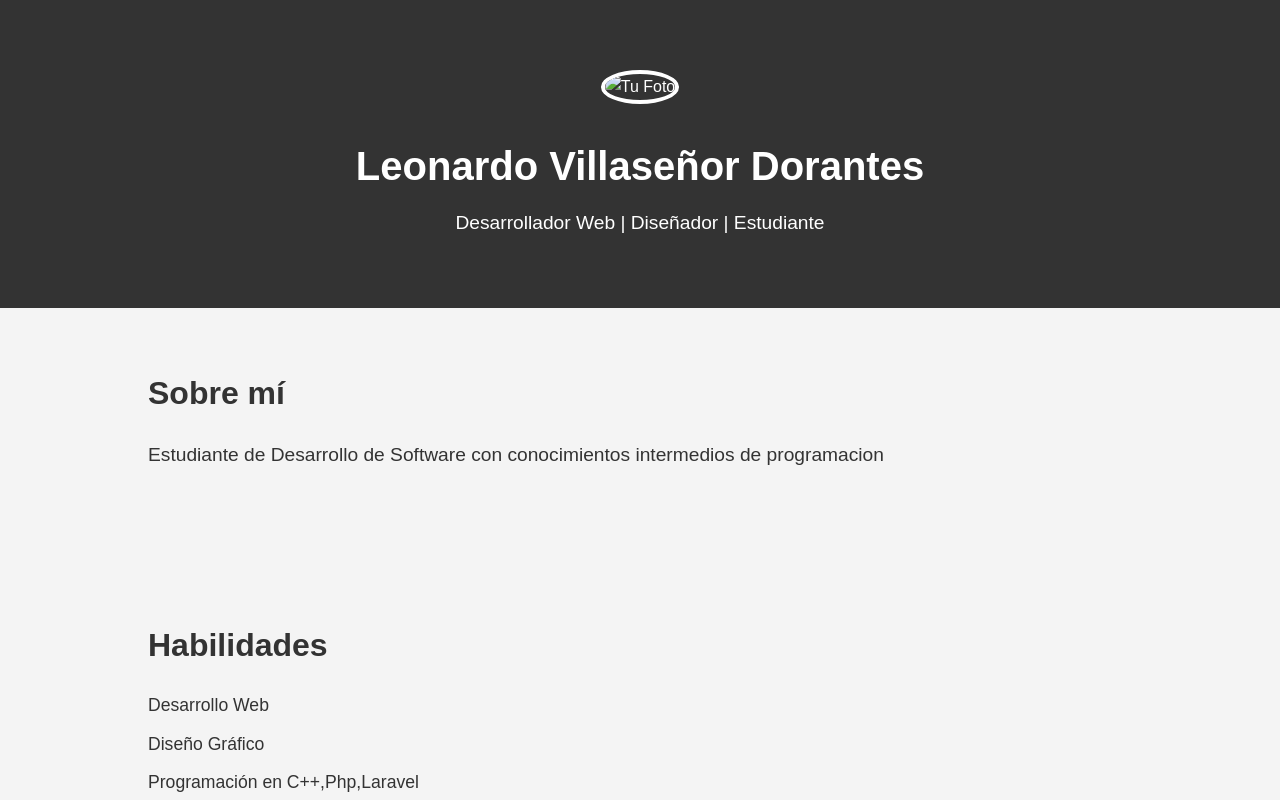
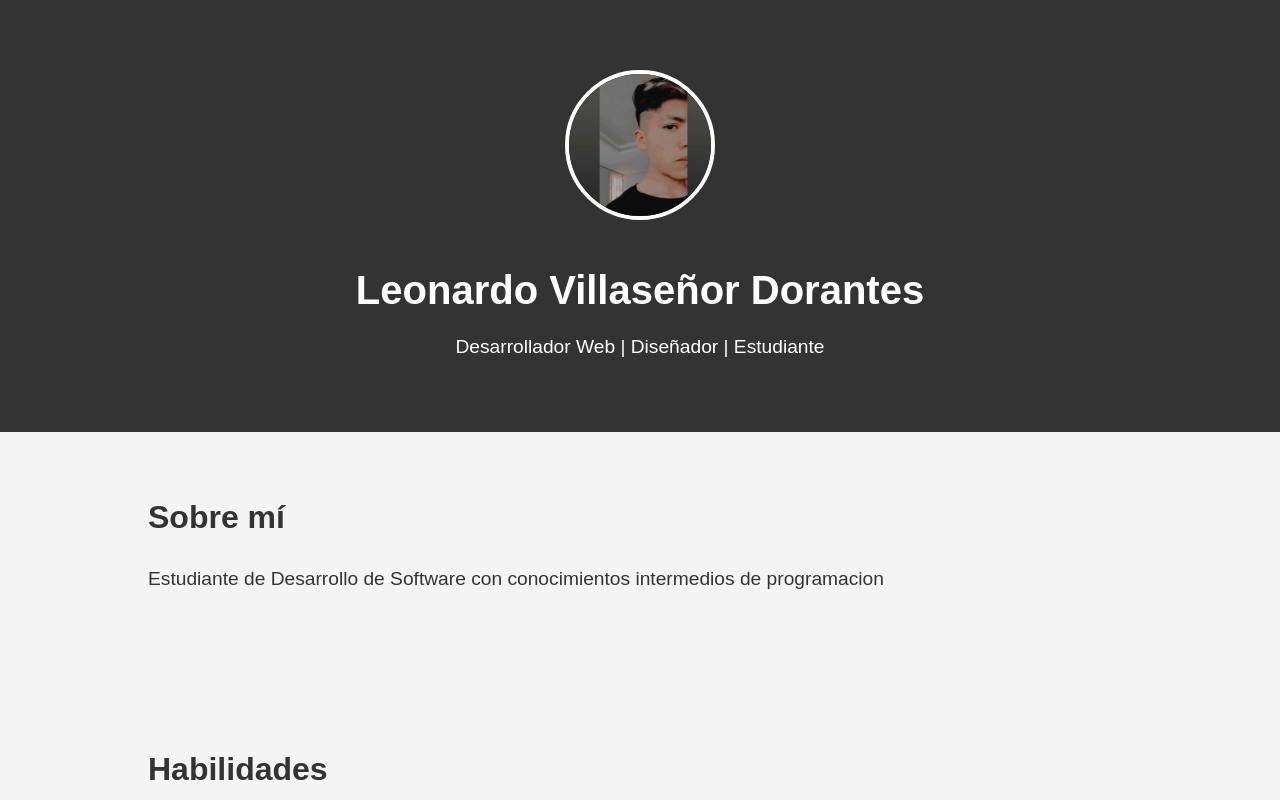
Before and after one commit to LeoDV1901/Perfil, a plain HTML site: page index.html in a window 1280 px wide. Shown: the top 800 px of the page. Drawn offline with Linux system fonts and the light colour scheme.

Commit message:
Update index.html

```diff
--- a/index.html
+++ b/index.html
@@ -3,14 +3,13 @@
 <head>
     <meta charset="UTF-8">
     <meta name="viewport" content="width=device-width, initial-scale=1.0">
-    <meta name="description" content="Perfil profesional de [Tu Nombre]">
     <title>Leonardo - Perfil Profesional</title>
     <link rel="stylesheet" href="style.css">
 </head>
 <body>
     <header>
         <div class="container">
-            <img src="assets/yo.jpg" alt="Tu Foto" class="profile-img">
+            <img src="yo.jpg" alt="Tu Foto" class="profile-img">
             <h1>Leonardo Villaseñor Dorantes</h1>
             <p>Desarrollador Web | Diseñador | Estudiante</p>
         </div>
```
